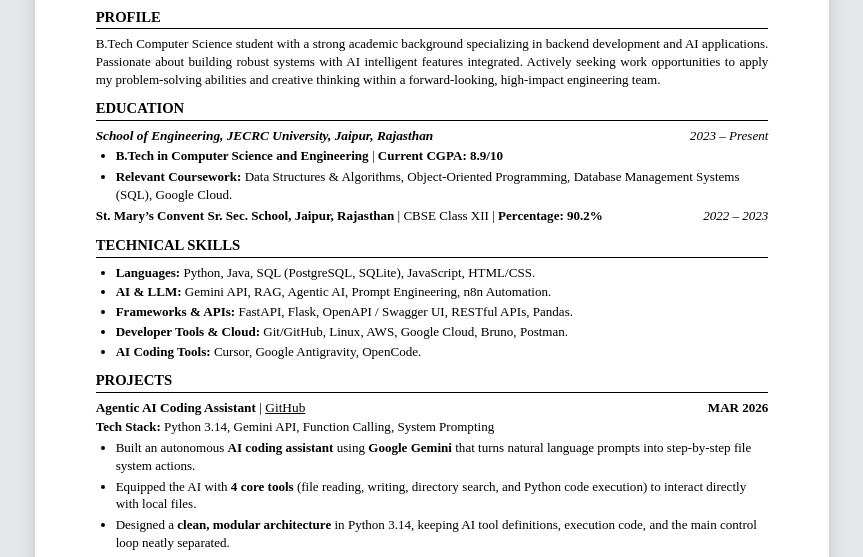
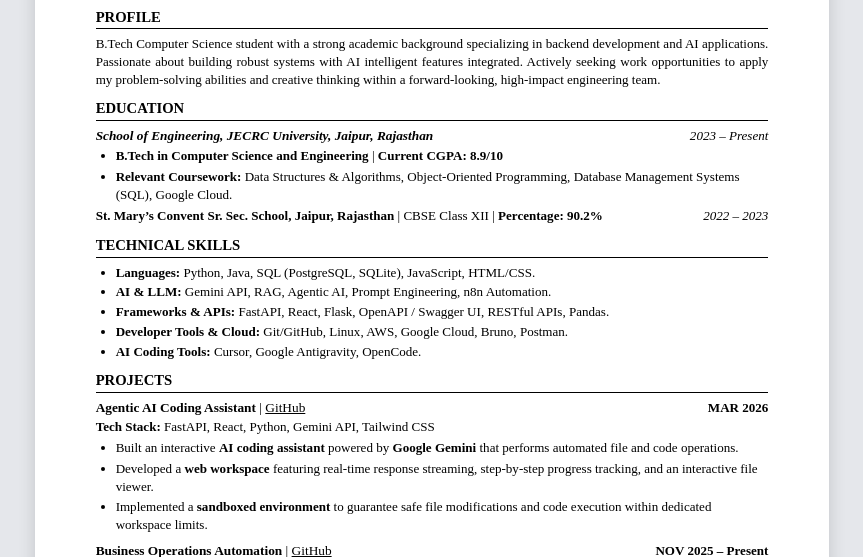
Before and after one commit to Sagetrash/Sagetrash, a plain HTML site: page index.html in a window 1280 px wide. Shown: the part 197-754 px from the top of the page, without its empty margins (208-1071 px from the left). Drawn offline with Linux system fonts and the light colour scheme.

Commit message:
feat: add React to skills and update SimpleAiAgent details

```diff
--- a/index.html
+++ b/index.html
@@ -74,7 +74,7 @@
       <ul class="bullet-list skills-list">
         <li><strong>Languages:</strong> Python, Java, SQL (PostgreSQL, SQLite), JavaScript, HTML/CSS.</li>
         <li><strong>AI &amp; LLM:</strong> Gemini API, RAG, Agentic AI, Prompt Engineering, n8n Automation.</li>
-        <li><strong>Frameworks &amp; APIs:</strong> FastAPI, Flask, OpenAPI / Swagger UI, RESTful APIs, Pandas.</li>
+        <li><strong>Frameworks &amp; APIs:</strong> FastAPI, React, Flask, OpenAPI / Swagger UI, RESTful APIs, Pandas.</li>
         <li><strong>Developer Tools &amp; Cloud:</strong> Git/GitHub, Linux, AWS, Google Cloud, Bruno, Postman.</li>
         <li><strong>AI Coding Tools:</strong> Cursor, Google Antigravity, OpenCode.</li>
       </ul>
@@ -91,12 +91,12 @@
           <span class="timeline"><strong>MAR 2026</strong></span>
         </div>
         <div class="tech-stack">
-          <strong>Tech Stack:</strong> Python 3.14, Gemini API, Function Calling, System Prompting
+          <strong>Tech Stack:</strong> FastAPI, React, Python, Gemini API, Tailwind CSS
         </div>
         <ul class="bullet-list">
-          <li>Built an autonomous <strong>AI coding assistant</strong> using <strong>Google Gemini</strong> that turns natural language prompts into step-by-step file system actions.</li>
-          <li>Equipped the AI with <strong>4 core tools</strong> (file reading, writing, directory search, and Python code execution) to interact directly with local files.</li>
-          <li>Designed a <strong>clean, modular architecture</strong> in Python 3.14, keeping AI tool definitions, execution code, and the main control loop neatly separated.</li>
+          <li>Built an interactive <strong>AI coding assistant</strong> powered by <strong>Google Gemini</strong> that performs automated file and code operations.</li>
+          <li>Developed a <strong>web workspace</strong> featuring real-time response streaming, step-by-step progress tracking, and an interactive file viewer.</li>
+          <li>Implemented a <strong>sandboxed environment</strong> to guarantee safe file modifications and code execution within dedicated workspace limits.</li>
         </ul>
       </div>
 
```
Also changed, not shown: 2 other files.
